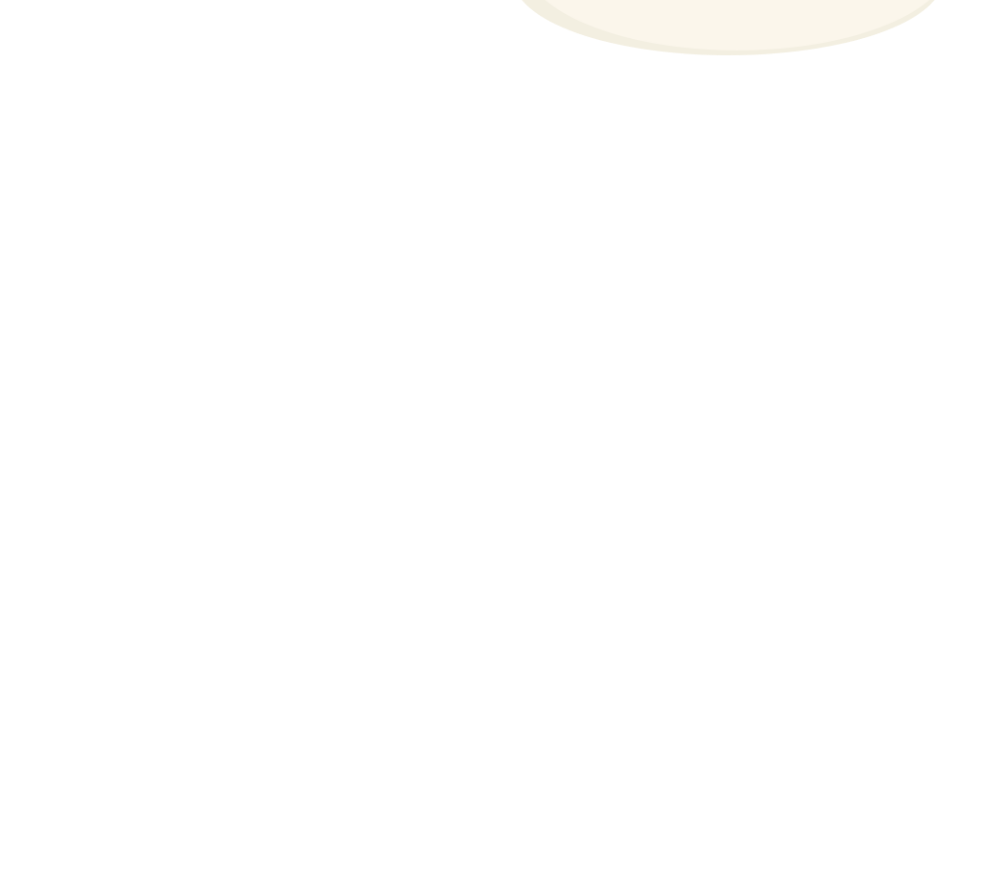
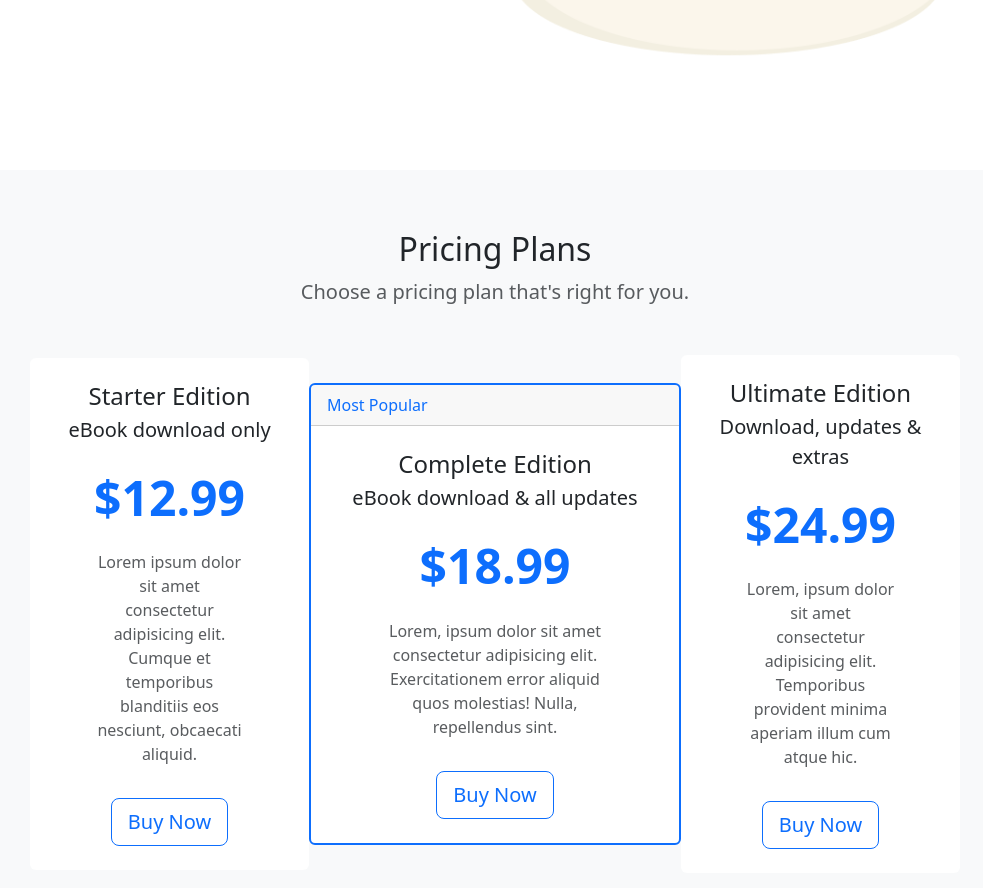
Before and after one commit to GrodTheGreat/Bootstrap-Practice, a plain HTML site: page index.html in a window 1280 px wide. Shown: the part 556-1444 px from the top of the page, without its empty margins (145-1128 px from the left). Before the commit the page ends 800 px from the top, so only its background shows below. Drawn offline with nearby package versions, Linux system fonts and the light colour scheme.

Commit message:
Complete Cards

```diff
--- a/index.html
+++ b/index.html
@@ -54,7 +54,7 @@
     </div>
    </nav>
 
-  <!-- main image & intro text -->
+  <!-- Main image & intro text -->
    <section id="intro">
     <div class="container-lg">
       <div class="row justify-content-center align-items-center">
@@ -74,6 +74,63 @@
    </section>
 
   <!-- Pricing plans -->
+   <section id="pricing" class="bg-light mt-5">
+    <div class="container-lg">
+      <div class="text-center">
+        <h2>Pricing Plans</h2>
+        <p class="lead text-muted">Choose a pricing plan that's right for you.</p>
+      </div>
+
+      <div class="row my-5 align-items-center justify-content-center g-0">
+        <div class="col-8 col-lg-4 col-xl-3">
+          <div class="card border-0">
+            <div class="card-body text-center py-4">
+              <h4 class="card-title">Starter Edition</h4>
+              <p class="lead card-subtitle">eBook download only</p>
+              <p class="display-5 my-4 text-primary fw-bold">$12.99</p>
+              <p class="card-text mx-5 text-muted d-none d-lg-block">
+                Lorem ipsum dolor sit amet consectetur adipisicing elit. Cumque
+                et temporibus blanditiis eos nesciunt, obcaecati aliquid.
+              </p>
+              <a href="#" class="btn btn-outline-primary btn-lg mt-3">Buy Now</a>
+            </div>
+          </div>
+        </div>
+
+        <div class="col-9 col-lg-4">
+          <div class="card border-2 border-primary">
+            <div class="card-header text-cetner text-primary">Most Popular</div>
+            <div class="card-body text-center py-4">
+              <h4 class="card-title">Complete Edition</h4>
+              <p class="lead card-subtitle">eBook download & all updates</p>
+              <p class="display-5 my-4 text-primary fw-bold">$18.99</p>
+              <p class="card-text mx-5 text-muted d-none d-lg-block">
+                Lorem, ipsum dolor sit amet consectetur adipisicing elit.
+                Exercitationem error aliquid quos molestias! Nulla, repellendus
+                sint.
+              </p>
+              <a href="#" class="btn btn-outline-primary btn-lg mt-3">Buy Now</a>
+            </div>
+          </div>
+        </div>
+
+        <div class="col-8 col-lg-4 col-xl-3">
+          <div class="card border-0">
+            <div class="card-body text-center py-4">
+              <h4 class="card-title">Ultimate Edition</h4>
+              <p class="lead card-subtitle">Download, updates & extras</p>
+              <p class="display-5 my-4 text-primary fw-bold">$24.99</p>
+              <p class="card-text mx-5 text-muted d-none d-lg-block">
+                Lorem, ipsum dolor sit amet consectetur adipisicing elit.
+                Temporibus provident minima aperiam illum cum atque hic.
+              </p>
+              <a href="#" class="btn btn-outline-primary btn-lg mt-3">Buy Now</a>
+            </div>
+          </div>
+        </div>
+      </div>
+    </div>
+   </section>
 
   <!-- Topics at a glance -->
 
```
